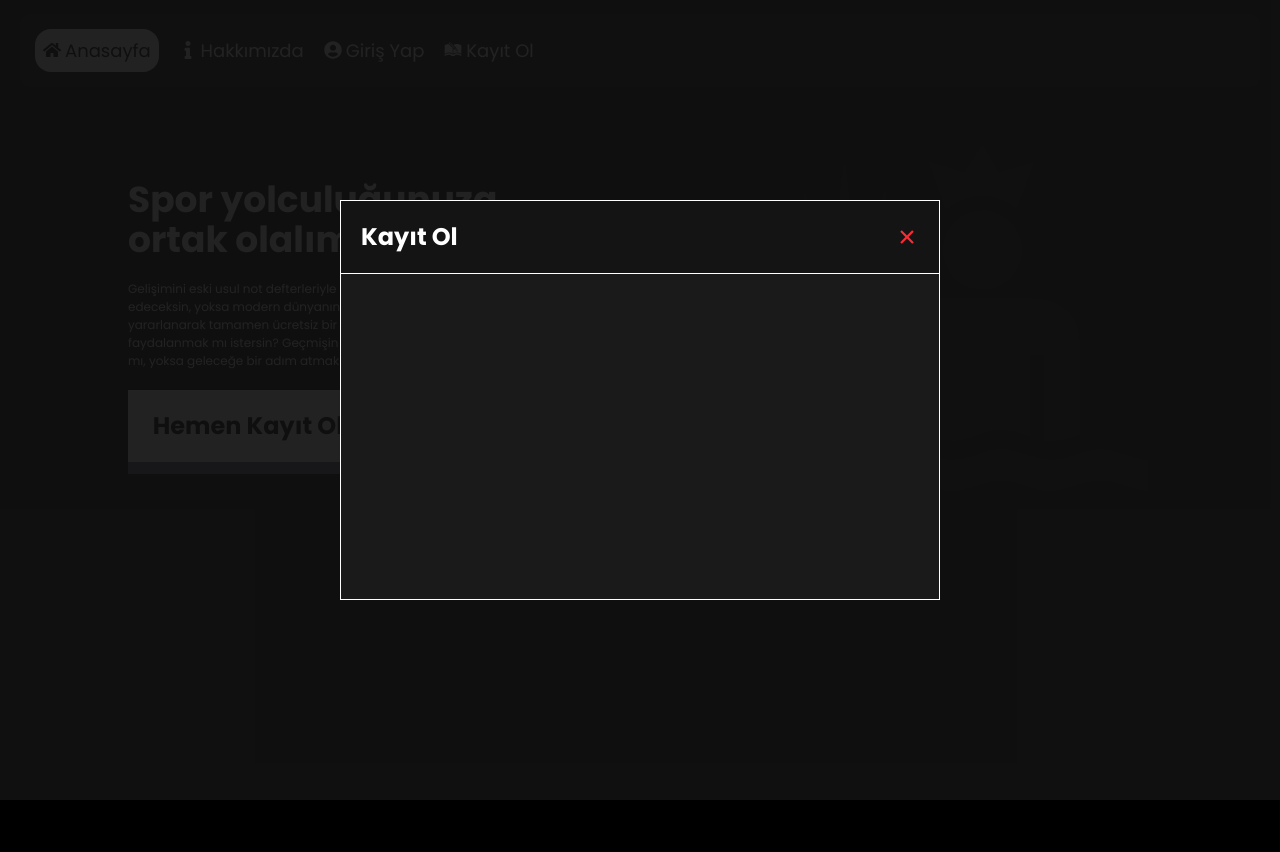
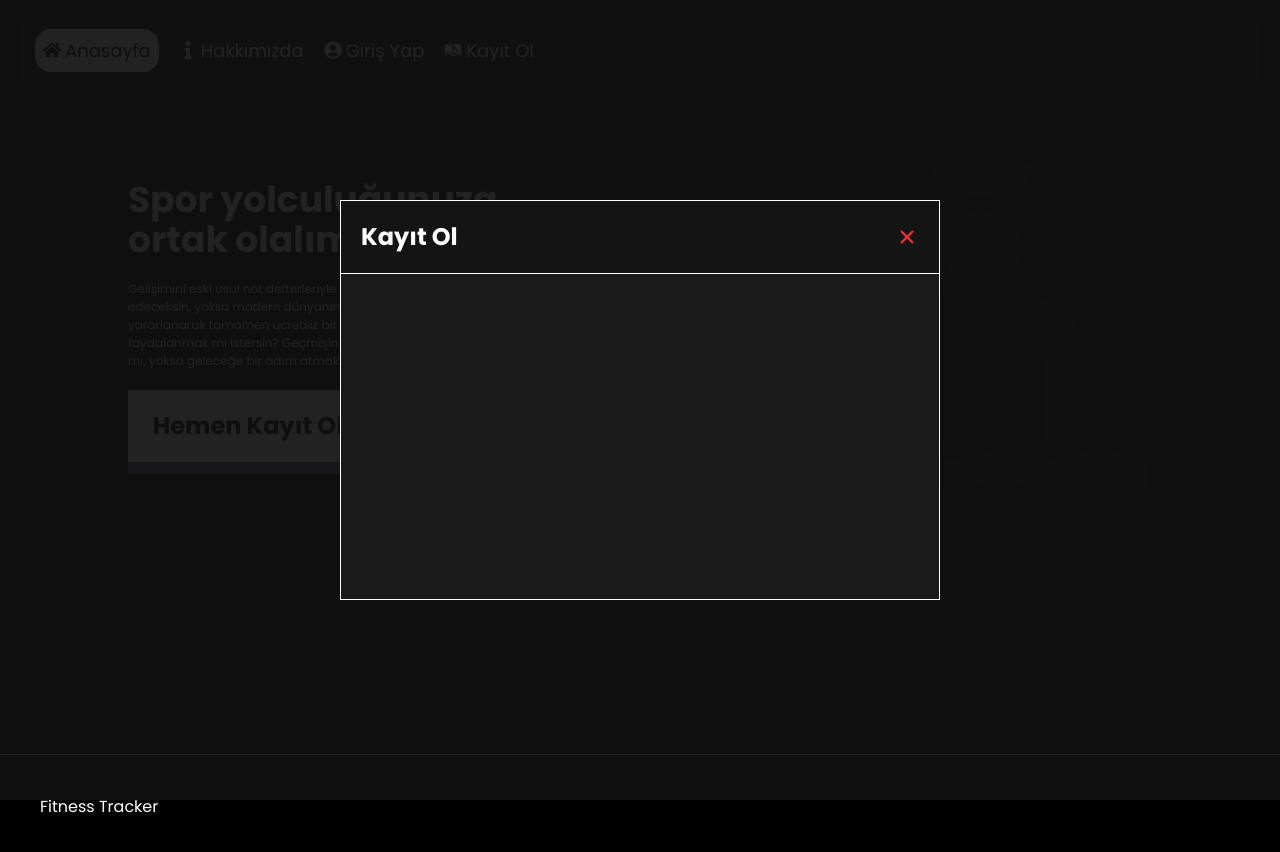
Before and after one commit to mertnrist/fitness-tracker, a React (Vite) app: page / in a window 1280 px wide. Both pictures are taken after a click on the button "Hemen Kayıt Ol". Shown: the top 852 px of the page. Before the commit the page ends 800 px from the top, so only its background shows below. Built offline with nearby package versions, Linux system fonts and the light colour scheme.

Commit message:
Modal
Fixed modal

```diff
--- /dev/null
+++ b/src/components/Footer/index.jsx
@@ -0,0 +1,11 @@
+import React from 'react'
+
+const Footer = () => {
+    return (
+        <footer className='border-t-1 border-white h-50 mt-50 p-10'>
+            <h1>Fitness Tracker</h1>
+        </footer>
+    )
+}
+
+export default Footer
--- a/src/components/shared/Modal/index.jsx
+++ b/src/components/shared/Modal/index.jsx
@@ -5,7 +5,7 @@ const Modal = ({ children, title = "", isOpen, setIsOpen }) => {
 
     if (isOpen) {
         return (
-            <div className="absolute w-[100%] h-[100%] flex items-center justify-center">
+            <div className="fixed w-[100%] h-[100%] flex items-center justify-center ">
                 <div className="z-10 relative w-150 bg-[#1a1a1a] border-1 border-white h-100">
                     <div className="w-full flex justify-between items-center p-5 text-2xl cursor pointer border-b-1 bg-[#141414]">
                         <span className="font-bold">{title}</span>
@@ -13,7 +13,7 @@ const Modal = ({ children, title = "", isOpen, setIsOpen }) => {
                     </div>
                     <div className="p-5">{children}</div>
                 </div>
-                <div className="w-full h-full absolute z-1 bg-[#111111ec]" onClick={(e) => closeModal()}></div>
+                <div className="w-full h-full absolute z-1 bg-[#111111ec] overflow-hidden" onClick={(e) => closeModal()}></div>
             </div>
         )
     }
--- a/src/pages/Homepage/index.jsx
+++ b/src/pages/Homepage/index.jsx
@@ -1,8 +1,9 @@
 import Navbar from '../../components/Navbar'
 import Header from './components/Header'
+import Container from '../../components/shared/Container'
 
-import Container from '../../components/shared/Container'
 import { useState } from 'react'
+import Footer from '../../components/Footer'
 
 
 const Homepage = () => {
@@ -14,6 +15,7 @@ const Homepage = () => {
             <Container>
                 <Header setRegisterModal={setRegisterModal} />
             </Container>
+            <Footer />
         </>
     )
 }
```
